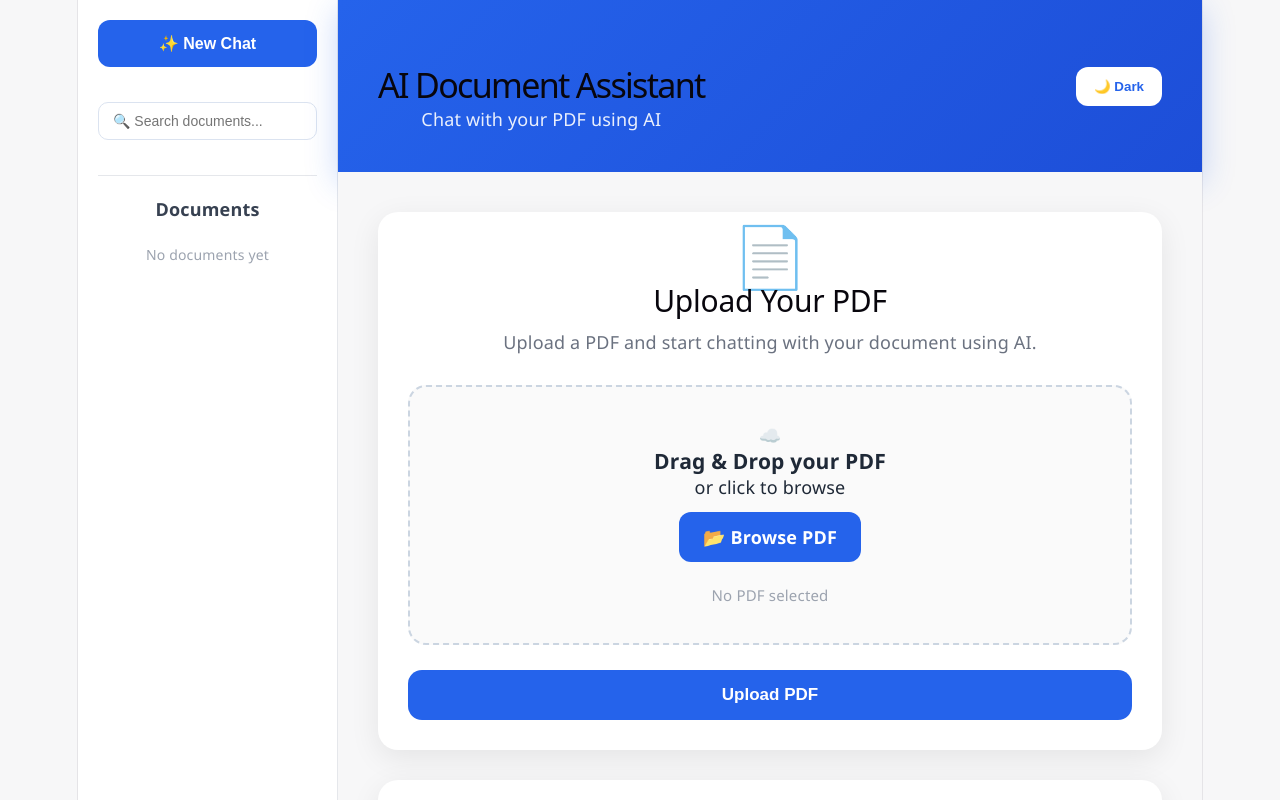
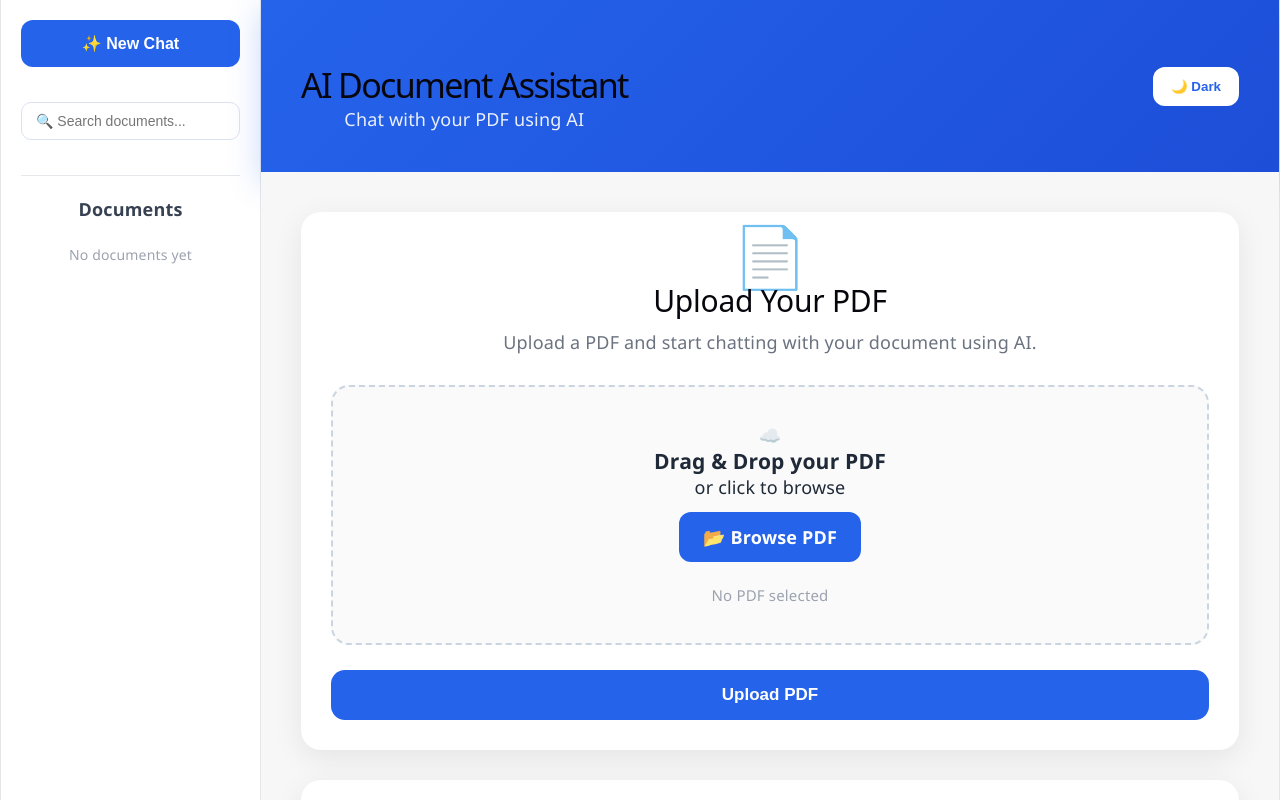
Before and after one commit to shivam9519/AI_Document_Assistant, a React app in the folder frontend/: page / in a window 1280 px wide. Shown: the top 800 px of the page. Built offline with nearby package versions, Linux system fonts and the light colour scheme; the HTML template or start-up script is replaced by a standard one.

Commit message:
feat:inprove UI with dark mode,searchable sidebar and document management

```diff
--- a/frontend/src/App.css
+++ b/frontend/src/App.css
@@ -1066,7 +1066,7 @@ section{
     flex:1;
 
     display:flex;
-
+    width: 100%;
     flex-direction:column;
 
 }
--- a/frontend/src/index.css
+++ b/frontend/src/index.css
@@ -2,6 +2,7 @@
   --text: #6b6375;
   --text-h: #08060d;
   --bg: #fff;
+
   --border: #e5e4e7;
   --code-bg: #f4f3ec;
   --accent: #aa3bff;
@@ -58,6 +59,10 @@ body {
   width: 1126px;
   max-width: 100%;
   margin: 0 auto;
+   width: 100%;
+  padding: 0;
+  margin: 0;
+  height: 100%;
   text-align: center;
   border-inline: 1px solid var(--border);
   min-height: 100svh;
```
